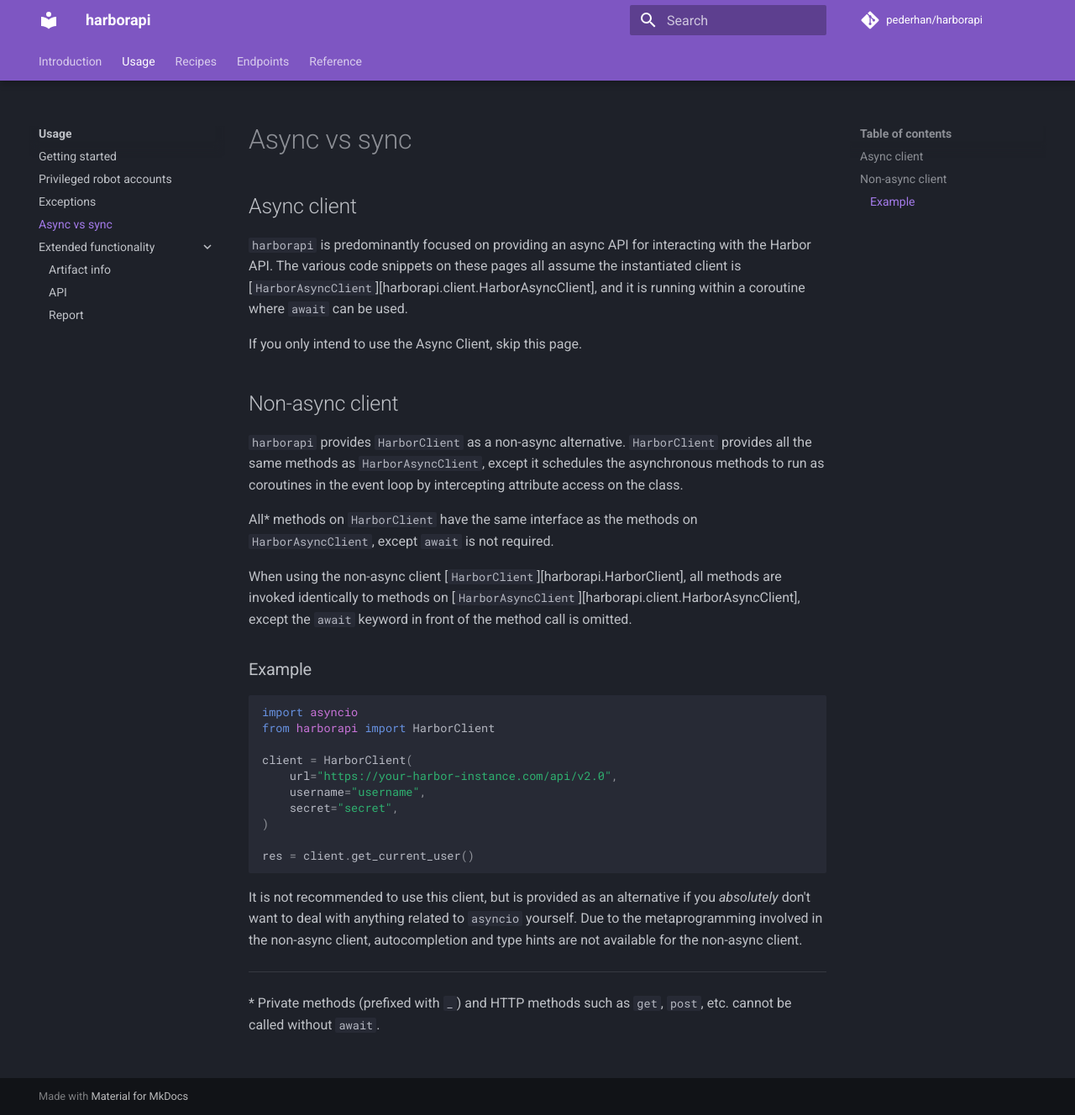
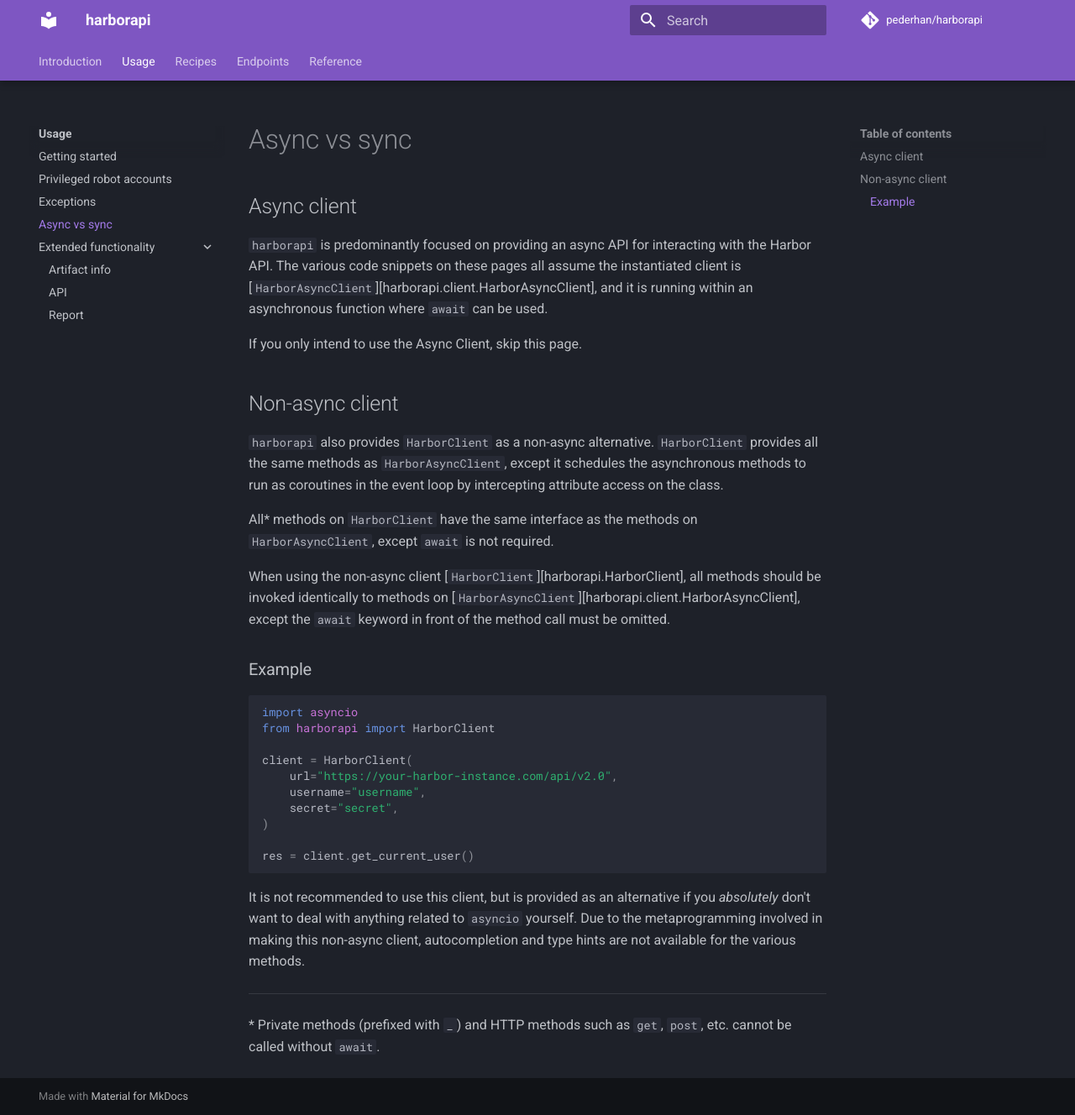
Before and after one commit to unioslo/harborapi, an MkDocs documentation site: the page built from docs/usage/async-sync.md, in a window 1280 px wide and 1328 px high. Shown: the whole window at 84% size. Built offline with MkDocs 1.6.1 and Material for MkDocs 9.7.7, drawn with Linux system fonts in a browser that asks for light colours; comment, search, counter and statistics services are not loaded.

Commit message:
Docs: Update async vs sync client docs

````diff
--- a/docs/usage/async-sync.md
+++ b/docs/usage/async-sync.md
@@ -3,17 +3,17 @@
 
 ## Async client
 
-`harborapi` is predominantly focused on providing an async API for interacting with the Harbor API. The various code snippets on these pages all assume the instantiated client is [`HarborAsyncClient`][harborapi.client.HarborAsyncClient], and it is running within a coroutine where `await` can be used.
+`harborapi` is predominantly focused on providing an async API for interacting with the Harbor API. The various code snippets on these pages all assume the instantiated client is [`HarborAsyncClient`][harborapi.client.HarborAsyncClient], and it is running within an asynchronous function where `await` can be used.
 
 If you only intend to use the Async Client, skip this page.
 
 ## Non-async client
 
-`harborapi` provides `HarborClient` as a non-async alternative. `HarborClient` provides all the same methods as `HarborAsyncClient`, except it schedules the asynchronous methods to run as coroutines in the event loop by intercepting attribute access on the class.
+`harborapi` also provides `HarborClient` as a non-async alternative. `HarborClient` provides all the same methods as `HarborAsyncClient`, except it schedules the asynchronous methods to run as coroutines in the event loop by intercepting attribute access on the class.
 
 All\* methods on `HarborClient` have the same interface as the methods on `HarborAsyncClient`, except `await` is not required.
 
-When using the non-async client [`HarborClient`][harborapi.HarborClient], all methods are invoked identically to methods on [`HarborAsyncClient`][harborapi.client.HarborAsyncClient], except the `await` keyword in front of the method call is omitted.
+When using the non-async client [`HarborClient`][harborapi.HarborClient], all methods should be invoked identically to methods on [`HarborAsyncClient`][harborapi.client.HarborAsyncClient], except the `await` keyword in front of the method call must be omitted.
 
 ### Example
 
@@ -30,7 +30,7 @@
 res = client.get_current_user()
 ```
 
-It is not recommended to use this client, but is provided as an alternative if you _absolutely_ don't want to deal with anything related to `asyncio` yourself. Due to the metaprogramming involved in the non-async client, autocompletion and type hints are not available for the non-async client.
+It is not recommended to use this client, but is provided as an alternative if you _absolutely_ don't want to deal with anything related to `asyncio` yourself. Due to the metaprogramming involved in making this non-async client, autocompletion and type hints are not available for the various methods.
 
 ---
 
````
